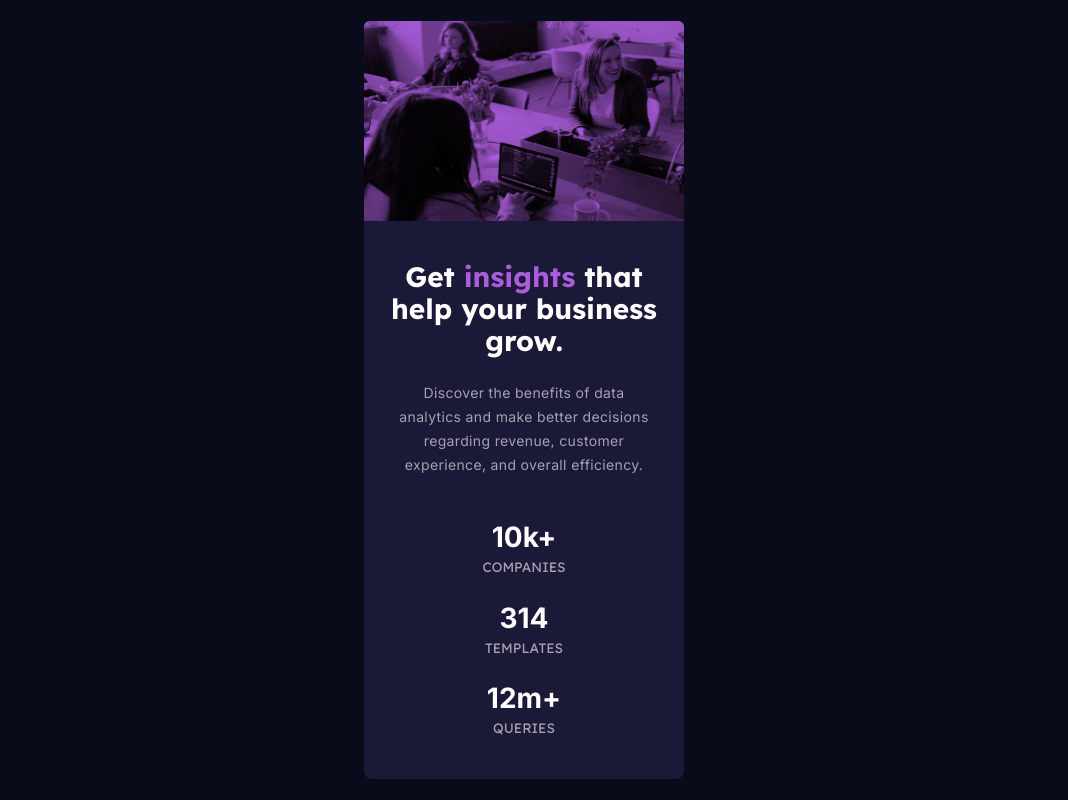
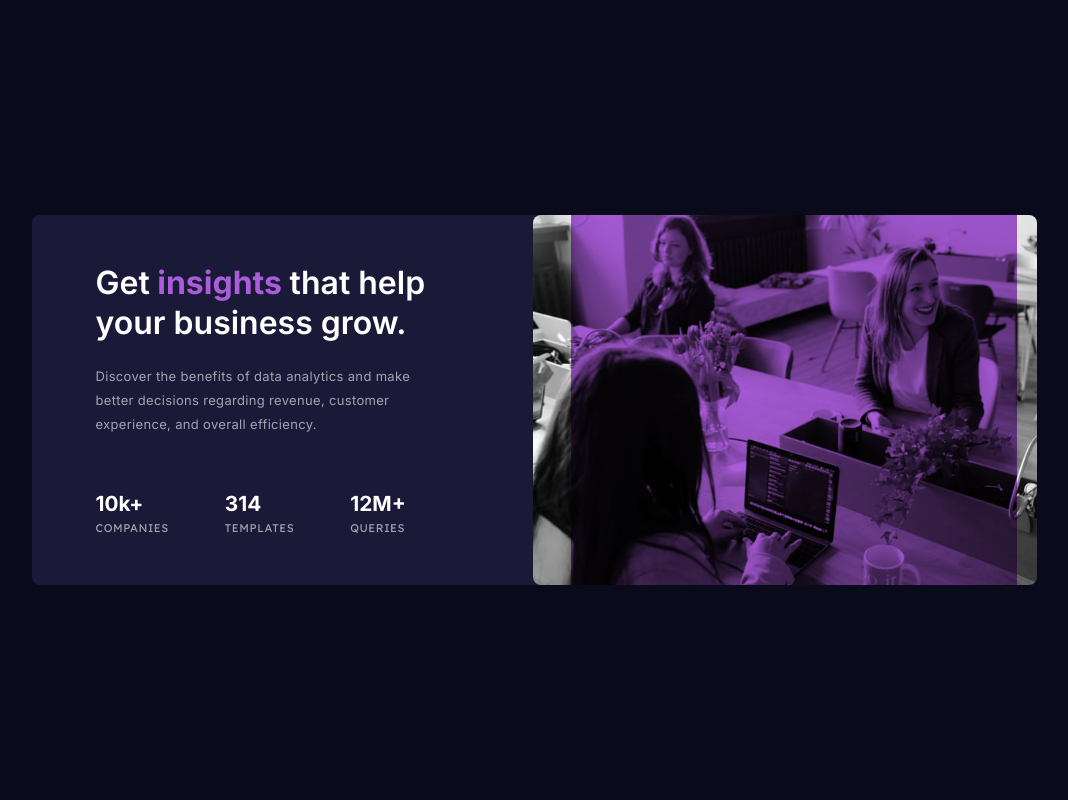
Before and after one commit to jayAEY/stats-preview-card-component-main, a React (Vite) app: page / in a window 1280 px wide. Shown: the whole page, without its empty margins (116-1184 px from the left). Built offline with nearby package versions, Linux system fonts and the light colour scheme.

Commit message:
finished desktop site

```diff
--- a/src/App.jsx
+++ b/src/App.jsx
@@ -3,39 +3,53 @@ import { useState } from "react";
 function App() {
   return (
     <main className="min-w-svw min-h-svh font-inter flex justify-center items-center bg-[--very-dark-blue]">
-      <div className="flex flex-col w-80 justify-center items-center text-center bg-[--dark-desaturated-blue] text-[--slightly-transparent-white] rounded-lg">
-        <div className="w-full h-[200px] rounded-t-md bg-[--soft-violet] mix-blend-multiply"></div>
+      <div className="flex flex-col w-80 justify-center items-center text-center bg-[--dark-desaturated-blue] text-[--slightly-transparent-white] rounded-lg lg:flex-row-reverse lg:w-[985px] lg:h-[370px]">
+        <div className="w-full h-[200px] rounded-t-lg bg-[--soft-violet] mix-blend-multiply lg:h-full lg:rounded-none" />
         <img
-          className="-mt-[200px] h-[200px] w-full rounded-t-md"
+          className="-mt-[200px] h-[200px] w-full rounded-t-lg lg:-mr-[466px] lg:mt-0 lg:h-full lg:rounded-b-lg"
           src="../images/image-header-mobile.jpg"
         />
-        <section className="flex flex-col gap-6 my-10 mx-4 ">
-          <h1 className="text-[1.75rem] leading-8 font-[700] font-lexendDeca text-[--white]">
-            Get <span className="text-[--soft-violet]">insights</span> that help
-            your business grow.
+        <section className="flex flex-col gap-6 my-10 mx-4 lg:w-[95%] lg:h-full lg:justify-between lg:text-left lg:px-16 lg:py-12 lg:pr-20 lg:m-0">
+          <h1 className="text-[1.75rem] leading-8 font-[600] font-inter text-[--white] lg:text-[2rem] lg:leading-10">
+            Get
+            <span className="text-[--soft-violet] font-[700]"> insights </span>
+            that help your business grow.
           </h1>
-          <p className="text-[14px] mx-4 mb-5 tracking-wide leading-6">
+          <p className="text-[14px] mx-4 tracking-wide leading-6 lg:-mt-8 lg:mx-0 lg:text-[13px] lg:w-[320px]">
             Discover the benefits of data analytics and make better decisions
             regarding revenue, customer experience, and overall efficiency.
           </p>
-          <h1 className="-mb-5 text-[1.75rem] leading-8 font-[700]  text-[--white]">
+          <section
+            id="stats"
+            className="flex flex-col gap-5 lg:flex-row lg:gap-14"
+          >
+            <div className="flex flex-col gap-5">
+              <h2 className="-mb-5 text-[1.5rem] leading-8 font-[700] text-[--white] lg:text-[1.3rem]">
                 10k+
-          </h1>
-          <p className="text-[0.85rem] font-lexendDeca uppercase text-[--slightly-transparent-white]">
+              </h2>
+              <p className="text-[0.74rem] font-lexendDeca uppercase tracking-wider text-[--slightly-transparent-white] lg:text-[0.7rem]">
                 companies
               </p>
-          <h1 className="-mb-5 text-[1.75rem] leading-8 font-[700]  text-[--white]">
+            </div>
+
+            <div className="flex flex-col gap-5">
+              <h2 className="-mb-5 text-[1.5rem] leading-8 font-[700] text-[--white] lg:text-[1.3rem]">
                 314
-          </h1>
-          <p className="text-[0.85rem] font-lexendDeca uppercase text-[--slightly-transparent-white]">
+              </h2>
+              <p className="text-[0.74rem] font-lexendDeca uppercase tracking-wider text-[--slightly-transparent-white] lg:text-[0.7rem]">
                 templates
               </p>
-          <h1 className="-mb-5 text-[1.75rem] leading-8 font-[700]  text-[--white]">
-            12m+
-          </h1>
-          <p className="text-[0.85rem] font-lexendDeca uppercase text-[--slightly-transparent-white]">
+            </div>
+
+            <div className="flex flex-col gap-5">
+              <h2 className="-mb-5 text-[1.5rem] leading-8 font-[700] text-[--white] lg:text-[1.3rem]">
+                12M+
+              </h2>
+              <p className="text-[0.74rem] font-lexendDeca uppercase tracking-wider text-[--slightly-transparent-white] lg:text-[0.7rem]">
                 queries
-          </p>{" "}
+              </p>
+            </div>
+          </section>
         </section>
       </div>
     </main>
```
Lines whose indentation alone changed are shown as unchanged.
